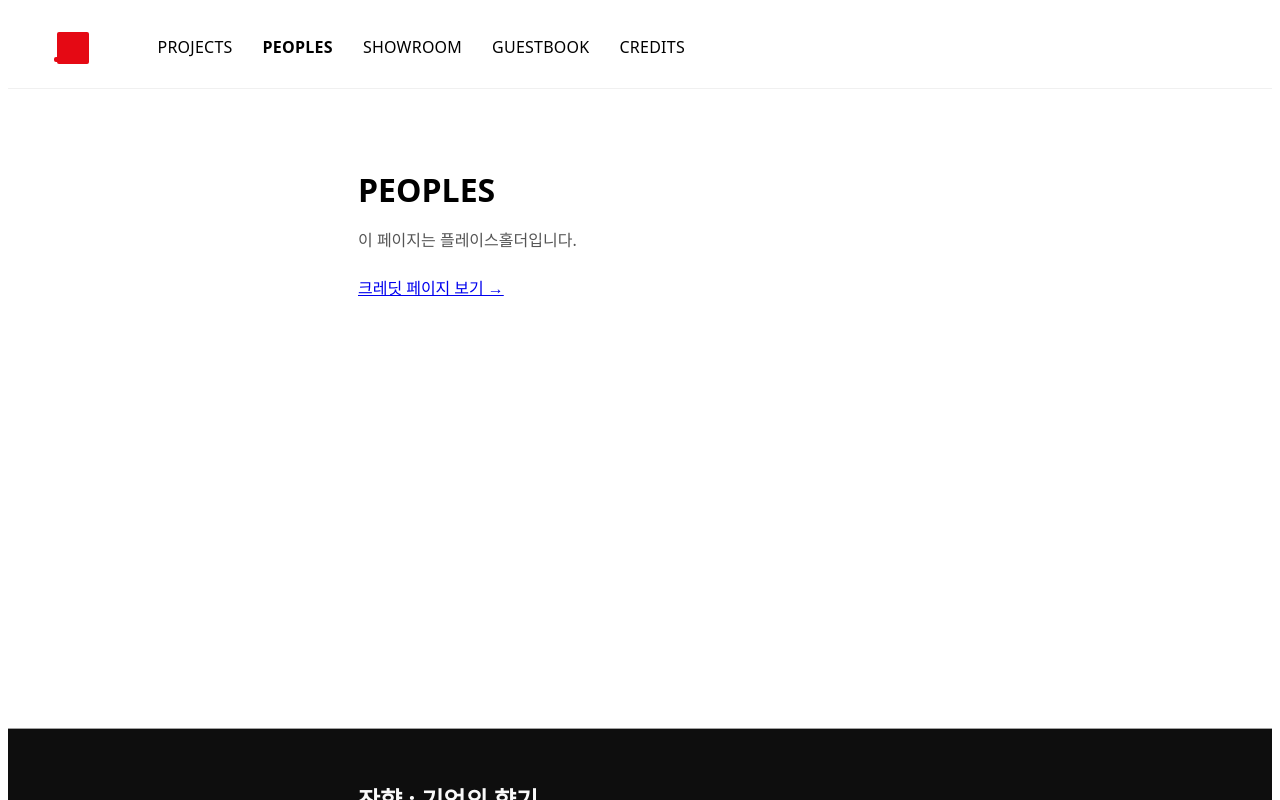
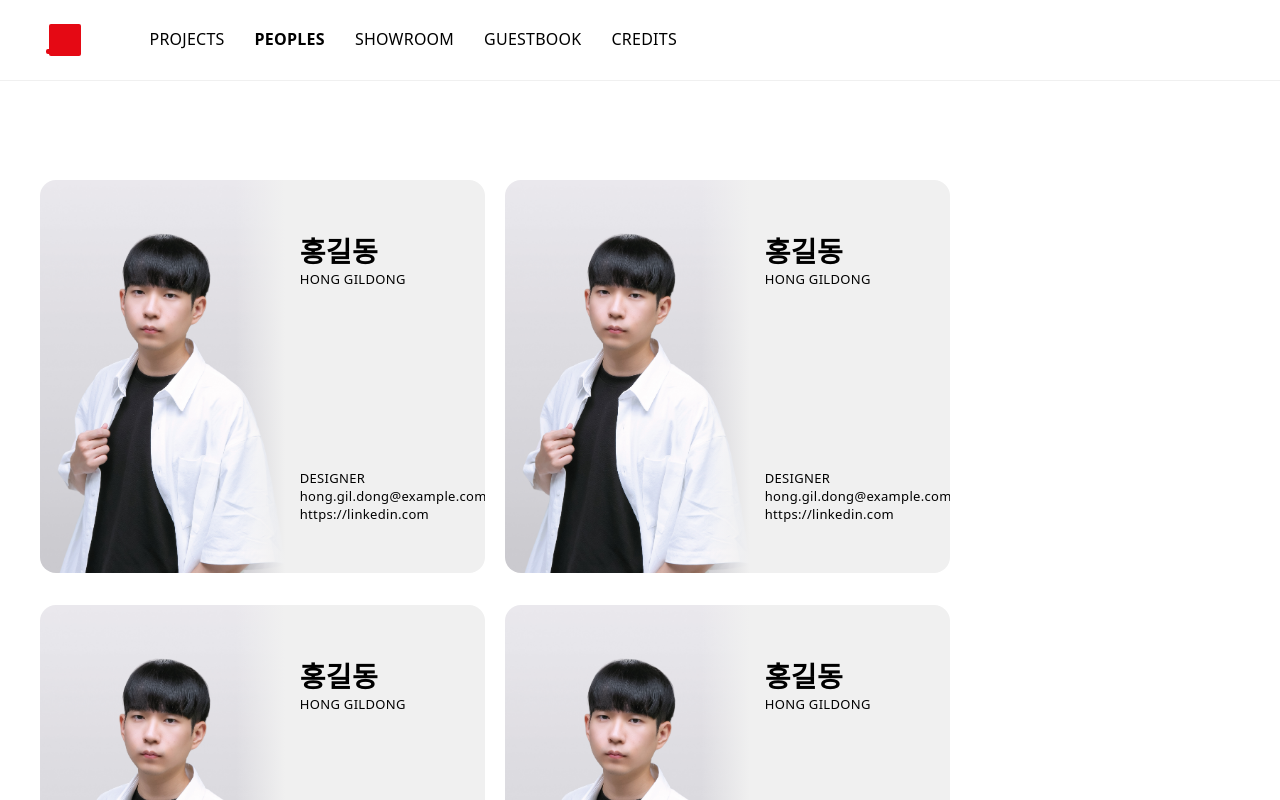
Before and after one commit to Suminseong/TU2025gradulate, a React (Vite) app in the folder 2025.gradulate/: page /peoples in a window 1280 px wide. Shown: the top 800 px of the page. Built offline with nearby package versions, Linux system fonts and the light colour scheme.

Commit message:
1. html - body margin, padding등 다 삭제함 2. people카드 완성 3. peoplepage 리스트 완성

```diff
--- a/2025.gradulate/index.html
+++ b/2025.gradulate/index.html
@@ -6,7 +6,7 @@
     <meta name="viewport" content="width=device-width, initial-scale=1.0" />
     <title>Vite + React</title>
   </head>
-  <body>
+  <body style="margin: 0; padding: 0; box-sizing: border-box; font-family: 'Noto Sans KR', sans-serif;">
     <div id="root"></div>
     <script type="module" src="./src/App.jsx"></script>
   </body>
--- a/2025.gradulate/src/App.jsx
+++ b/2025.gradulate/src/App.jsx
@@ -8,6 +8,7 @@ import Footer from './jsx/molecule/Footer';
 
 // 페이지
 import Credit from './jsx/pages/Credits';
+import Peoples from './jsx/pages/Peoples';
 
 // -------- 유틸: 라우트 변경 시 스크롤/포커스 처리 --------
 function ScrollAndFocusRestore() {
@@ -120,7 +121,7 @@ export default function App() {
           <Route index element={<PageShell title="HOME" />} />
 
           <Route path="projects" element={<PageShell title="PROJECTS" />} />
-          <Route path="peoples" element={<PageShell title="PEOPLES" />} />
+          <Route path="peoples" element={<PeoplesWithHeaderMode setHeaderMode={setHeaderMode} />} />
           <Route path="showroom" element={<PageShell title="SHOWROOM" />} />
           <Route path="guestbook" element={<PageShell title="GUESTBOOK" />} />
 
@@ -152,6 +153,15 @@ function CreditsWithHeaderMode({ setHeaderMode }) {
   return <Credit />;
 }
 
+function PeoplesWithHeaderMode({ setHeaderMode }) {
+  // 진입 시 gradient로(스크롤 반응), 이탈 시 원복할 필요는 없음(다음 라우트가 자체 제어)
+  React.useEffect(() => {
+    setHeaderMode(NAV_HEADER_MODES.GRADIENT);
+  }, [setHeaderMode]);
+
+  return <Peoples />;
+}
+
 // If this file is used as the entry, mount the app into #root so index.html shows something.
 import { createRoot } from 'react-dom/client';
 
--- a/2025.gradulate/src/jsx/atom/PeoplesCard.jsx
+++ b/2025.gradulate/src/jsx/atom/PeoplesCard.jsx
@@ -22,6 +22,7 @@ export default function PeoplesCard({
         color: 'inherit',
         textDecoration: 'none',
         display: 'flex',
+        flexDirection: 'row',
         padding: 0,
         cursor: 'pointer',
         width: '445px',
@@ -30,27 +31,57 @@ export default function PeoplesCard({
         overflow: 'hidden',
     };
 
+    const cardImageContainerStyle = {
+        // 이미지 컨테이너
+        position: 'relative',
+        width: '55%',
+        height: '100%',
+        flex: '0 0 auto',
+    };
+
     const cardImageStyle = {
         // 프로필 이미지 수치
-        width: '60%',
+        display: 'flex',
+        top: 0,
+        left: 0,
+        width: '100%',
         height: '100%',
         objectFit: 'cover',
         flex: '0 0 auto',
         zIndex: 1,
+        border: 'none',
+        margin: 0,
+        padding: 0,
+    };
+
+    const cardGradientStyle = {
+        // 이미지 위 그라데이션 오버레이
+        position: 'absolute',
+        height: '100%',
+        top: 0,
+        right: 0,
+        background: 'linear-gradient(90deg, rgba(255, 255, 255, 0) 0%, rgba(240, 240, 240, 1) 100%)',
+        zIndex: 2,
+        width: '20%',
     };
 
     const cardContentStyle = {
         // 프로필 콘텐츠
+        width: '45%',
         padding: '16px',
         display: 'flex',
+        position: 'relative',
         flexDirection: 'column',
         alignItems: 'flex-start',
-        justifyContent: 'center',
+        justifyContent: 'space-between',
         zIndex: 2,
         fontSize: '13px',
         fontWeight: '400',
         // 백그라운드 컬러 : 그라데이션 왼쪽부터 0% FFF(0%) ~ 14% F0F0F0(100%) ~ 100% F0F0F0(100%)
-        background: 'linear-gradient(90deg, rgba(255, 255, 255, 0) 0%, rgba(240, 240, 240, 1) 14%, rgba(240, 240, 240, 1) 100%)',
+        background: 'rgba(240, 240, 240, 1)',
+        right: 0,
+        // 마진 : 왼쪽 41px, 상하 50px
+        padding: '50px 0 50px 15px',
     };
 
     const contentTextStyle = {
@@ -62,33 +93,34 @@ export default function PeoplesCard({
         flexDirection: 'column',
         alignItems: 'flex-start',
         justifyContent: 'center',
-        marginLeft: '41px'
     };
 
     return (
     <div style={{...cardStyle}}>
-        <img src={imgSrc} alt={imgAlt} style={{...cardImageStyle}}/>
+        <div style={{...cardImageContainerStyle}}>
+            <img src={imgSrc} alt={imgAlt} style={{...cardImageStyle}}/>
+            <div style={{...cardGradientStyle}}></div>
+        </div>
         <div style={{...cardContentStyle}}>
-            <div style={{...contentTextStyle}}>
-                <h1 style={{fontSize: '28px', fontWeight: '700'}}>{nameKor}</h1>
-                <p>{nameEng}</p>
+            <div style={{...contentTextStyle, top: '50px'}}>
+                <h1 style={{fontSize: '28px', fontWeight: '700', margin: '0'}}>{nameKor}</h1>
+                <p style={{margin: '0'}}>{nameEng}</p>
             </div>
             <div style={{...contentTextStyle}}>
-                <p>{role}</p>
-                <p>{eMail}</p>
-                <div>
-                    {sns.map((link, index) => (
-                        <a key={index} href={link.url} target="_blank" rel="noopener noreferrer">
-                        {link.platform}
-                    </a>
-                ))}
-                </div>
+                <p style={{margin: '0'}}>{role}</p>
+                <p style={{margin: '0'}}>{eMail ? (<a style={{textDecoration: 'none', color: 'inherit'}} href={`mailto:${eMail}`}>{eMail}</a>) : null}</p> {/* GPT: 이메일 클릭 및 null 가드 */}
+                <p style={{margin: '0'}}>{sns.linkedin}</p>
             </div>
         </div>
     </div>
 )
 
 }
+
+// GPT: 기본값으로 sns를 빈 배열로 지정해 안전성 강화
+PeoplesCard.defaultProps = {
+    sns: [],
+};
 
 PeoplesCard.propTypes = {
     nameKor: PropTypes.string.isRequired,
--- a/2025.gradulate/src/jsx/pages/Peoples.jsx
+++ b/2025.gradulate/src/jsx/pages/Peoples.jsx
@@ -4,27 +4,35 @@ import React from 'react';
 import Footer from '../molecule/Footer';
 import PeoplesCard from '../atom/PeoplesCard';
 
-// 공통 타이포/레이아웃 수치
-const FONT = `'Pretendard', system-ui, -apple-system, Segoe UI, Roboto, Noto Sans KR, Arial, sans-serif`;
-const PAGE_SIDE = 350;
+const PAGE_SIDE = 40;
 
 function PageContainer({ children }) {
   return (
     <div style={{ position: 'relative', background: '#fff' }}>
-      <div style={{ paddingLeft: PAGE_SIDE, paddingRight: PAGE_SIDE }}>{children}</div>
+      <div style={{
+        paddingLeft: PAGE_SIDE,
+        paddingRight: PAGE_SIDE,
+        display: 'flex',
+        flexDirection: 'column',
+        justifyContent: 'center'
+        }}>
+          {children}
+      </div>
     </div>
   );
 }
 
-function PoeplesList(){
+function PeoplesList(){
     return (
         <div style={{
             display: 'flex',
             flexWrap: 'wrap',
-            gap: '32px',
             justifyContent: 'flex-start',
             marginTop: '100px',
             marginBottom: '120px',
+            rowGap: '32px',
+            columnGap: '20px',
+            width: '100%',
         }}>
            {/* peples card 컴포넌트를 임시로 30개 만들어서 넣음 */}
               {Array.from({ length: 30 }).map((_, index) => (
@@ -35,25 +43,27 @@ function PoeplesList(){
                   role="DESIGNER"
                   sns={{ instagram: 'https://instagram.com', linkedin: 'https://linkedin.com' }}
                   eMail="hong.gil.dong@example.com"
+                  imgSrc="../public/김예준.jpg"
                 />
               ))}
         </div>
 
 )};
 
-return (
+export default function Peoples() {
+    return (
     <div style={{ position: 'relative' }}>
       {/* 상단 전역 네비가 있다면 여기 삽입 */}
 
-      <PageContainer>
-        <HeroHeader />
+      {/* <PageContainer>
         <IntroNote text={introText} />
-      </PageContainer>
+      </PageContainer> */}
 
-      <PageContainer>
-        <PoeplesList />
-      </PageContainer>
+        <PageContainer>
+          <PeoplesList />
+        </PageContainer>
 
       <Footer />
     </div>
   );
+}
```
Also changed, not shown: 2025.gradulate/src/main.jsx (+20 -1 lines), 2025.gradulate/public/김예준.jpg (added).
